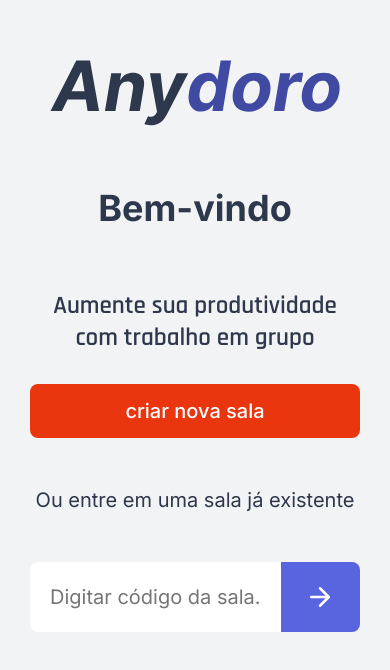
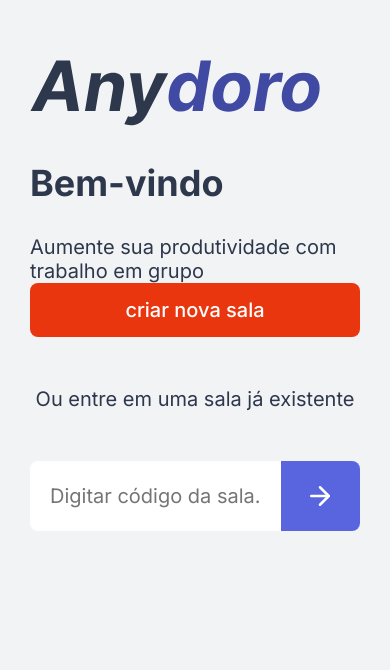
Before and after one commit to Ed-Games/anydoro, a Next.js app: page / in a window 390 px wide. Shown: the top 670 px of the page. Built offline with nearby package versions, Linux system fonts and the light colour scheme.

Commit message:
refactor: removed presentation from the global css

```diff
--- a/src/styles/globals.scss
+++ b/src/styles/globals.scss
@@ -124,50 +124,3 @@ h1 {
   font-size: 10px;
   color: var(--dark-red);
 }
-
-.presentation {
-  display: flex;
-  flex-direction: column;
-  align-items: flex-start;
-  justify-content: center;
-  position: relative;
-  min-width: 50%;
-  max-width: 100%;
-  flex: 1;
-  gap: 30px;
-  padding: 50px;
-  padding-bottom: 0;
-  height: 100%;
-
-  background: url("../../public/background.svg") no-repeat 90%;
-  background-size: 90%;
-
-  h1 {
-    display: none;
-  }
-
-  span {
-    font-family: "Rajdhani";
-    font-weight: 600;
-    font-size: 45px;
-    line-height: 57px;
-  }
-
-  @media (max-width: 1049px) {
-    align-items: center;
-    flex: 0;
-    margin-bottom: 30px;
-    padding: 0;
-    background-image: none;
-    span {
-      text-align: center;
-      max-width: 420px;
-      font-size: 25px;
-      line-height: 32px;
-    }
-
-    h1 {
-      display: inline;
-    }
-  }
-}
```
